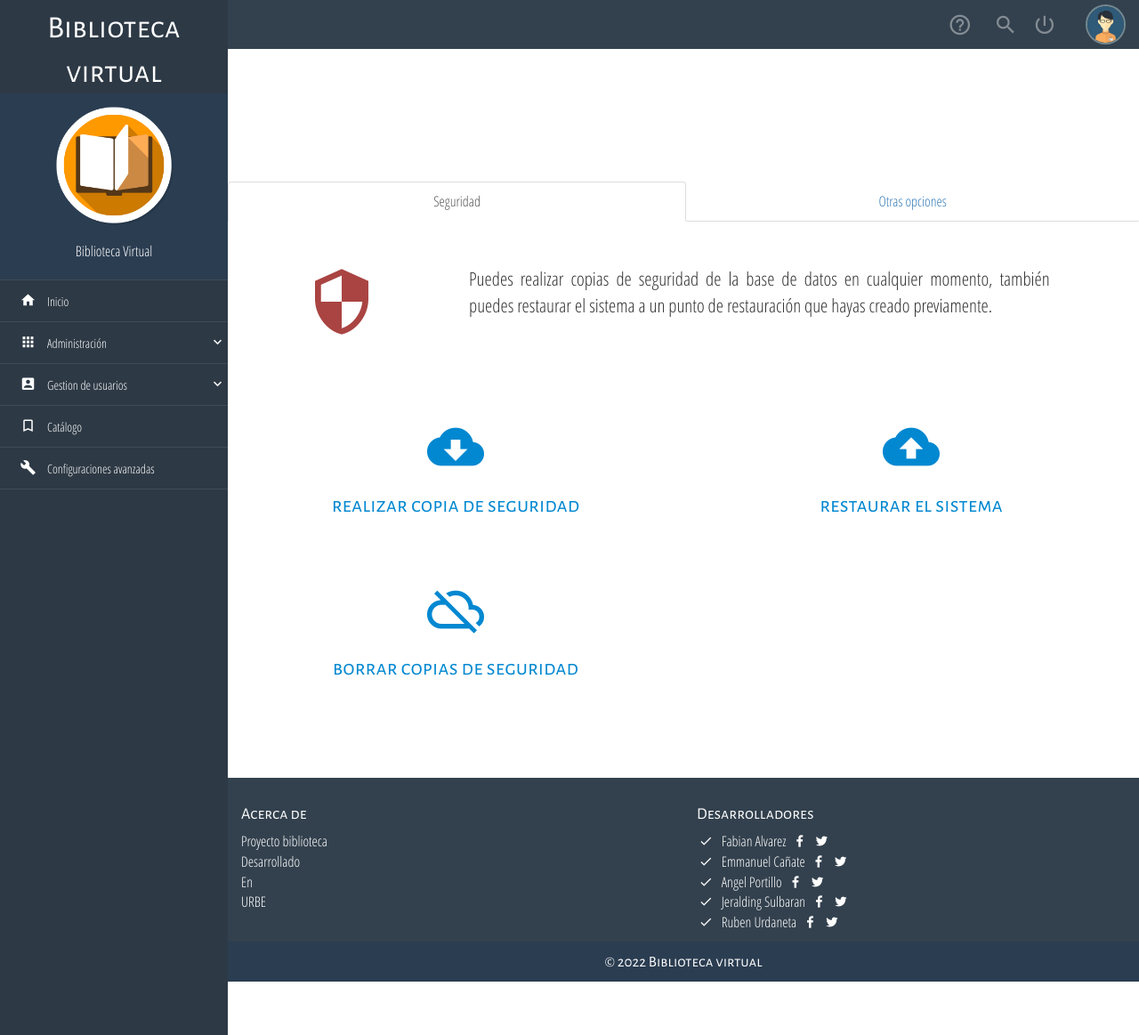
After one commit to Parquiro/BibliotecaVirtual, a Flask app: page /advancedSettings in a window 1280 px wide. The commit adds this page. Shown: the whole page at 89% size. Run offline with Flask 2, Linux system fonts and the light colour scheme; some libraries are stand-ins or nearby versions; some web fonts are replaced.

Commit message:
Se agrego el advanceSettings

```diff
--- a/BibliotecaVirtual/src/app.py
+++ b/BibliotecaVirtual/src/app.py
@@ -270,6 +270,10 @@ def genreFilter(id):
     print(dataBooks)
     return render_template('common/catalog.html', books = dataBooks, genres = dataGenre)
 
+@app.route('/advancedSettings', methods=['GET','POST'])
+def advancedSettings():
+    return render_template('/common/advancesettings.html')
+
 
 #asdasd
 @app.route('/report')
--- a/BibliotecaVirtual/src/templates/admin/addBook.html
+++ b/BibliotecaVirtual/src/templates/admin/addBook.html
@@ -33,7 +33,7 @@ Bienvenido a la sección para agregar nuevos libros a la biblioteca, deberas de
                     <legend><strong>Información básica</strong></legend><br>
 
                     <div class="group-material">
-                        <input type="text" class="tooltips-general material-control" name="bookName" placeholder="Escribe aquí el título o nombre del libro" required="" maxlength="30" data-toggle="tooltip" data-placement="top" title="Escribe el título o nombre del libro">
+                        <input type="text" class="tooltips-general material-control" name="bookName" placeholder="Escribe aquí el título o nombre del libro" required="" maxlength="100" data-toggle="tooltip" data-placement="top" title="Escribe el título o nombre del libro">
                         <span class="highlight"></span>
                         <span class="bar"></span>
                         <label>Título</label>
--- a/BibliotecaVirtual/src/templates/adminLayout.html
+++ b/BibliotecaVirtual/src/templates/adminLayout.html
@@ -70,7 +70,7 @@
 
                     <li><a href="/catalog"><i class="zmdi zmdi-bookmark-outline zmdi-hc-fw"></i>&nbsp;&nbsp; Catálogo</a></li>
 
-                    <li><a href="advancesettings.html"><i class="zmdi zmdi-wrench zmdi-hc-fw"></i>&nbsp;&nbsp; Configuraciones avanzadas</a></li>
+                    <li><a href="/advancedSettings"><i class="zmdi zmdi-wrench zmdi-hc-fw"></i>&nbsp;&nbsp; Configuraciones avanzadas</a></li>
                 </ul>
 
                 </ul>
--- /dev/null
+++ b/BibliotecaVirtual/src/templates/common/advancesettings.html
@@ -0,0 +1,81 @@
+{% extends 'adminLayout.html' %}
+
+{% block title %}Configuración avanzada{% endblock %}
+{% block tittleIndex %}Recuperar contraseña{% endblock %}
+
+{% block body %}
+<ul class="nav nav-tabs nav-justified" role="tablist">
+    <li role="presentation" class="active"><a href="#security" aria-controls="security" role="tab" data-toggle="tab">Seguridad</a></li>
+    <li role="presentation"><a href="#others" aria-controls="others" role="tab" data-toggle="tab">Otras opciones</a></li>
+</ul>
+<div class="tab-content">
+    <div role="tabpanel" class="tab-pane fade in active" id="security">
+        <div class="container-fluid"  style="margin: 50px 0;">
+            <div class="row">
+                <div class="col-xs-12 col-sm-4 col-md-3">
+                    <p class="text-center text-danger"><i class="zmdi zmdi-shield-security zmdi-hc-5x"></i></p>
+                </div>
+                <div class="col-xs-12 col-sm-8 col-md-8 text-justify lead">
+                    Puedes realizar copias de seguridad de la base de datos en cualquier momento, también puedes restaurar el sistema a un punto de restauración que hayas creado previamente.
+                </div>
+            </div>
+        </div>
+        <div class="container-fluid">
+            <div class="row">
+                <div class="col-xs-12 col-md-6">
+                    <div class="report-content">
+                        <p class="text-center"><i class="zmdi zmdi-cloud-download zmdi-hc-4x"></i></p>
+                        <h3 class="text-center all-tittles">realizar copia de seguridad</h3>
+                    </div>
+                </div>
+                <div class="col-xs-12 col-md-6">
+                    <div class="report-content">
+                        <p class="text-center"><i class="zmdi zmdi-cloud-upload zmdi-hc-4x"></i></p>
+                        <h3 class="text-center all-tittles">restaurar el sistema</h3>
+                    </div>
+                </div>
+                <div class="col-xs-12 col-md-6">
+                    <div class="report-content">
+                        <p class="text-center"><i class="zmdi zmdi-cloud-off zmdi-hc-4x"></i></p>
+                        <h3 class="text-center all-tittles">borrar copias de seguridad</h3>
+                    </div>
+                </div>
+            </div>
+        </div>
+    </div>
+    <div role="tabpanel" class="tab-pane fade" id="others">
+        <div class="container-fluid"  style="margin: 50px 0;">
+            <div class="row">
+                <div class="col-xs-12 col-sm-4 col-md-3">
+                    <p class="text-center text-danger"><i class="zmdi zmdi-fire zmdi-hc-5x"></i></p>
+                </div>
+                <div class="col-xs-12 col-sm-8 col-md-8 text-justify lead">
+                    En esta sección se muestran opciones avanzadas para eliminar grandes cantidades de datos. Eliminarás todos los datos registrados en el sistema de la opción que elijas. .
+                </div>
+            </div>
+        </div>
+        <div class="container-fluid">
+            <div class="row">
+                <div class="col-xs-12 col-sm-6 col-md-4">
+                    <div class="report-content">
+                        <p class="text-center"><i class="zmdi zmdi-male-alt zmdi-hc-4x"></i></p>
+                        <h3 class="text-center all-tittles">eliminar docentes</h3>
+                    </div>
+                </div>
+                <div class="col-xs-12 col-sm-6 col-md-4">
+                    <div class="report-content">
+                        <p class="text-center"><i class="zmdi zmdi-accounts-alt zmdi-hc-4x"></i></p>
+                        <h3 class="text-center all-tittles">eliminar estudiantes</h3>
+                    </div>
+                </div>
+                <div class="col-xs-12 col-sm-6 col-md-4">
+                    <div class="report-content">
+                        <p class="text-center"><i class="zmdi zmdi-book zmdi-hc-4x"></i></p>
+                        <h3 class="text-center all-tittles">eliminar libros</h3>
+                    </div>
+                </div>
+            </div>
+        </div>
+    </div>
+</div>
+{% endblock %}
```
